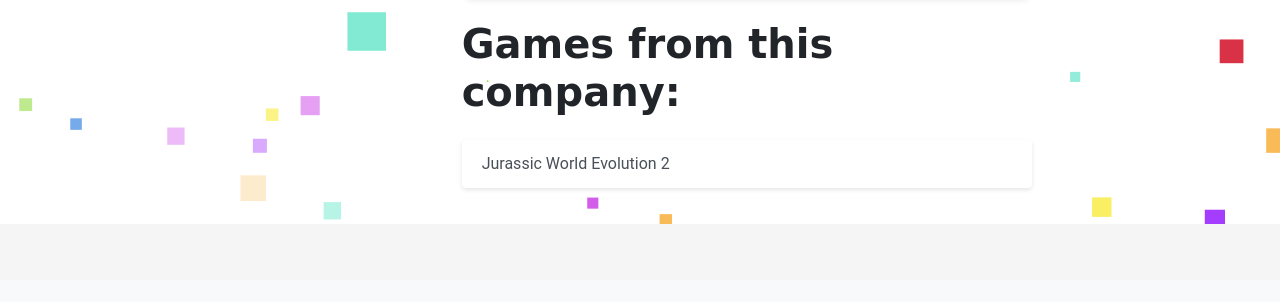
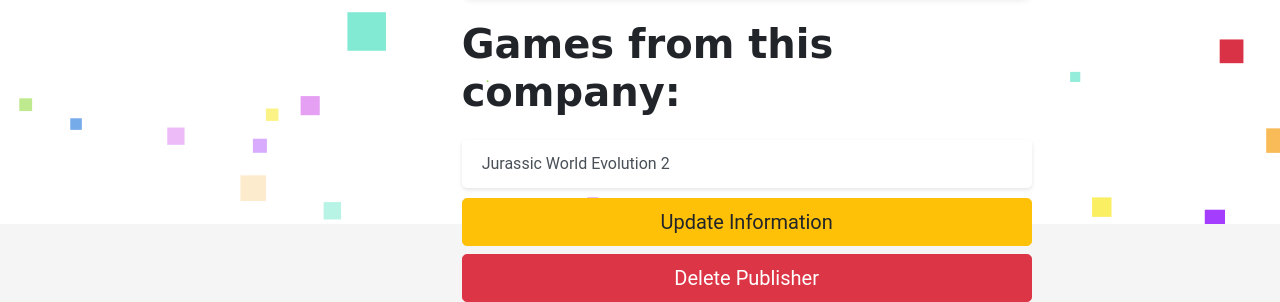
Before and after one commit to BornToLivee/game-hub, a Django app: page /publishers/3/ in a window 1280 px wide. Shown: the part 576-878 px from the top of the page. Before the commit the page ends 800 px from the top, so only its background shows below. Run offline with Django 5.2, Linux system fonts and the light colour scheme; data comes from the database, SQL or seed files in the repository; parts of the project's set-up code (start-up, migrations or seed data) failed here and were passed over; some libraries are stand-ins or nearby versions.

Commit message:
create publisher create, update, delete buttons and pages & create game_confirm_delete page with game delete button

```diff
--- a/game/views.py
+++ b/game/views.py
@@ -1,14 +1,17 @@
 from django.contrib.auth import login
 from django.contrib.auth.decorators import login_required
+import json
 from django.core.paginator import Paginator
 from django.db.models import Avg
-from django.http import HttpRequest, HttpResponse
+from django.http import HttpRequest, HttpResponse, JsonResponse
 from django.shortcuts import render, redirect, get_object_or_404
 from django.urls import reverse_lazy, reverse
 from django.views import View
+from django.views.decorators.csrf import csrf_exempt
 from django.views.generic import ListView, DetailView, CreateView, UpdateView, DeleteView
 
-from game.forms import PlayerRegistrationForm, RatingForm, GameSearchForm, GameForm, PlayerUpdateForm, GenreCreateForm
+from game.forms import PlayerRegistrationForm, RatingForm, GameSearchForm, GameForm, PlayerUpdateForm, GenreCreateForm, \
+    PublisherCreateForm
 from game.models import Player, Game, Publisher, Genre, Rating
 
 
@@ -150,6 +153,12 @@
         return reverse("game:game-detail", kwargs={"pk": self.object.pk})
 
 
+class GameDeleteView(DeleteView):
+    model = Game
+    success_url = reverse_lazy("game:game-list")
+
+
+
 class GenreListView(ListView):
     model = Genre
 
@@ -250,6 +259,27 @@
     })
 
 
+class PublisherCreateView(CreateView):
+    model = Publisher
+    form_class = PublisherCreateForm
+    template_name = "game/publisher_create_form.html"
+    success_url = reverse_lazy("game:publisher-list")
+
+
+class PublisherUpdateView(UpdateView):
+    model = Publisher
+    form_class = PublisherCreateForm
+    template_name = "game/publisher_create_form.html"
+
+    def get_success_url(self):
+        return reverse("game:publisher-detail", kwargs={"pk": self.object.pk})
+
+
+class PublisherDeleteView(DeleteView):
+    model = Publisher
+    success_url = reverse_lazy("game:publisher-list.html")
+
+
 def about(request: HttpRequest) -> HttpResponse:
     text = "Hi, I'm the author of this cute little gaming site. My name is Bohdan, I'm 23 years old, and I'm a beginner Python developer. If you liked it and want to invite me to work, write to me by email. Thanks for stopping by, have a nice day!"
     email = "bogdan.zinchenko.2019@gmail.com"
--- a/static/css/styles.css
+++ b/static/css/styles.css
@@ -369,3 +369,11 @@
     transform: translateY(-2px);
     box-shadow: 0 4px 8px rgba(0,0,0,0.2);
 }
+.game-actions-box {
+  background-color: #fff;
+  box-shadow: 0 4px 8px rgba(0, 0, 0, 0.1);
+}
+.game-actions-box {
+  background-color: #fff;
+  box-shadow: 0 4px 8px rgba(0, 0, 0, 0.1);
+}
--- a/templates/game/publisher_detail.html
+++ b/templates/game/publisher_detail.html
@@ -24,6 +24,13 @@
           {% if games|length == 0 %}
             <p class="text-muted">No games found.</p>
           {% endif %}
+          <div class="text-center">
+            <a href="{% url 'game:publisher-update' pk=publisher.id %}"
+               class="btn btn-warning btn-lg btn-block mb-2 btn-animated">Update
+              Information</a>
+            <a href="{% url 'game:publisher-delete' pk=publisher.id %}" class="btn btn-danger btn-lg btn-block btn-animated">Delete
+              Publisher</a>
+          </div>
         </div>
       </div>
     </div>
--- a/templates/game/publisher_list.html
+++ b/templates/game/publisher_list.html
@@ -5,6 +5,7 @@
   <link rel="stylesheet" href="{% static 'css/publisher_cards.css' %}">
   <div class="d-flex justify-content-between align-items-center mb-4">
     <h1 class="mb-0">Publishers</h1>
+    <a href="{% url 'game:publisher-create' %}" class="btn btn-primary">Add new publisher</a>
   </div>
 
   <!-- Filter Form -->
```
Also changed, not shown: game/forms.py (+7 -1 lines), templates/game/game_confirm_delete.html (added, +22 -0 lines), templates/game/publisher_confirm_delete.html (added, +19 -0 lines), templates/game/publisher_create_form.html (added, +11 -0 lines).
